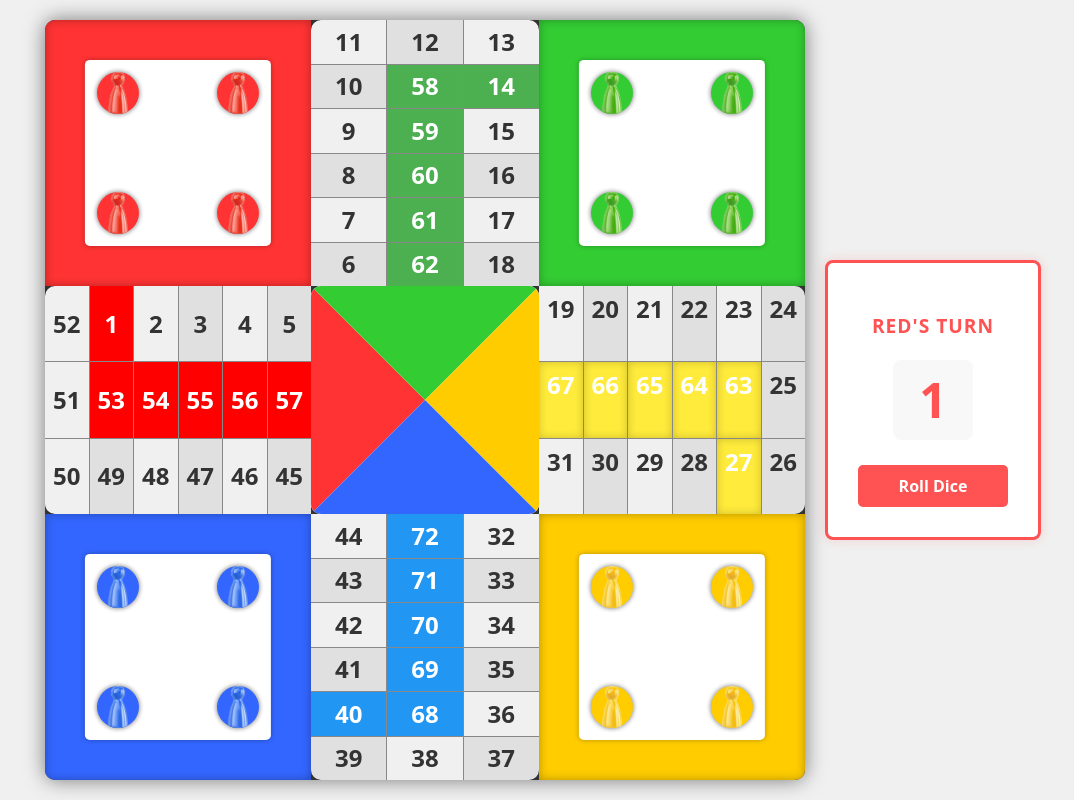
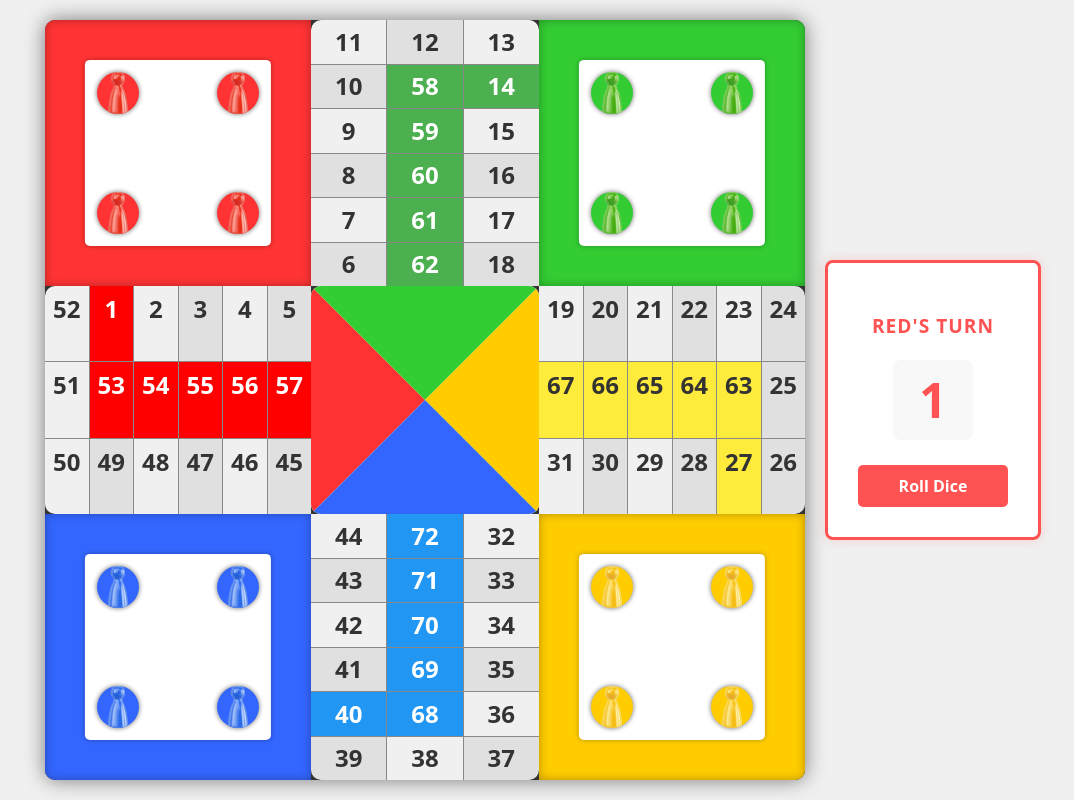
Before and after one commit to GingerImpasto/ludo-game, a React (Vite) app: page / in a window 1280 px wide. Shown: the whole page, without its empty margins (97-1171 px from the left). Built offline with nearby package versions, Linux system fonts and the light colour scheme.

Commit message:
Remove box shadow from special cells in right area, make styling, stacking similar to left area

```diff
--- a/src/components/board/LeftArea.css
+++ b/src/components/board/LeftArea.css
@@ -27,16 +27,38 @@
 
 .left-area-cell {
   display: flex;
+  flex-direction: column;
   align-items: center;
-  justify-content: center;
+  justify-content: flex-start;
   background-color: white;
-  border: none;
   font-size: min(2vw, 1.5rem);
   font-weight: bold;
   color: #333;
+  position: relative;
+  padding-top: 5px;
   min-width: 0;
   min-height: 0;
   overflow: hidden;
+}
+
+.left-area-cell > span {
+  display: block;
+  width: 100%;
+  text-align: center;
+  margin-bottom: 5px;
+}
+
+/* Pawns container styling */
+.left-area-cell > .pawns-container {
+  display: flex;
+  flex-direction: column;
+  justify-content: flex-start;
+  align-items: center;
+  gap: 2px;
+  width: 100%;
+  height: 100%;
+  padding: 5px 0;
+  overflow-y: auto;
 }
 
 /* Alternating cell colors - now based on 6 columns */
--- a/src/components/board/RightArea.css
+++ b/src/components/board/RightArea.css
@@ -25,15 +25,27 @@
   padding: 0;
 }
 
-.pawns-container {
+.right-area-cell {
   display: flex;
-  flex-wrap: wrap;
-  justify-content: center;
+  flex-direction: column;
   align-items: center;
-  gap: 2px;
+  justify-content: flex-start;
+  background-color: white;
+  font-size: min(2vw, 1.5rem);
+  font-weight: bold;
+  color: #333;
+  position: relative;
+  padding-top: 5px;
+  min-width: 0;
+  min-height: 0;
+  overflow: hidden;
+}
+
+.right-area-cell > span {
+  display: block;
   width: 100%;
-  height: 60%; /* Reduce height to leave space for number */
-  margin-top: 5px; /* Add some space between number and pawns */
+  text-align: center;
+  margin-bottom: 5px;
 }
 
 /* Alternating cell colors */
@@ -58,27 +70,4 @@
 /* Highlight cell */
 .right-area-cell.highlight {
   background-color: #ffeb3b;
-  box-shadow: inset 0 0 8px rgba(0, 0, 0, 0.2);
-  color: white;
 }
-
-.right-area-cell {
-  display: flex;
-  flex-direction: column;
-  align-items: center;
-  justify-content: flex-start; /* Align content to top */
-  background-color: white;
-  font-size: min(2vw, 1.5rem);
-  font-weight: bold;
-  color: #333;
-  position: relative;
-  padding-top: 5px; /* Add padding at top for number */
-}
-
-.right-area-cell > span {
-  /* Remove absolute positioning and let it flow naturally */
-  display: block;
-  width: 100%;
-  text-align: center;
-  margin-bottom: 5px; /* Space between number and pawns */
-}
--- a/src/components/board/RightArea.tsx
+++ b/src/components/board/RightArea.tsx
@@ -14,9 +14,8 @@ const RightArea: React.FC = () => {
   return (
     <div className="right-area">
       <div className="right-area-grid">
-        {gridLayout.rightArea.map((row, rowIndex) => (
-          <React.Fragment key={`row-${rowIndex}`}>
-            {row.map((cellNumber, colIndex) => {
+        {gridLayout.rightArea.flatMap((row, rowIndex) =>
+          row.map((cellNumber, colIndex) => {
             const isHighlighted =
               specialCells.rightHighlight.includes(cellNumber);
             const pawnsInCell = allPawns.filter(
@@ -25,13 +24,12 @@ const RightArea: React.FC = () => {
 
             return (
               <div
-                  key={`cell-${rowIndex}-${colIndex}`}
+                key={`${rowIndex}-${colIndex}`}
                 className={`right-area-cell ${
                   isHighlighted ? "highlight" : ""
                 }`}
               >
-                  <span>{cellNumber}</span>
-                  <div className="pawns-container">
+                {cellNumber}
                 {pawnsInCell.map((pawn) => {
                   const isCurrentPlayer = pawn.player === currentPlayer;
                   const isActive = activePawns.includes(pawn.index);
@@ -49,11 +47,9 @@ const RightArea: React.FC = () => {
                   );
                 })}
               </div>
-                </div>
             );
-            })}
-          </React.Fragment>
-        ))}
+          })
+        )}
       </div>
     </div>
   );
--- a/src/components/game/Pawn.css
+++ b/src/components/game/Pawn.css
@@ -49,7 +49,6 @@
 }
 
 .pawn-board {
-  box-shadow: 0 0 8px var(--shadow-color);
   transform: scale(0.9);
 }
 
```
Lines whose indentation alone changed are shown as unchanged.
